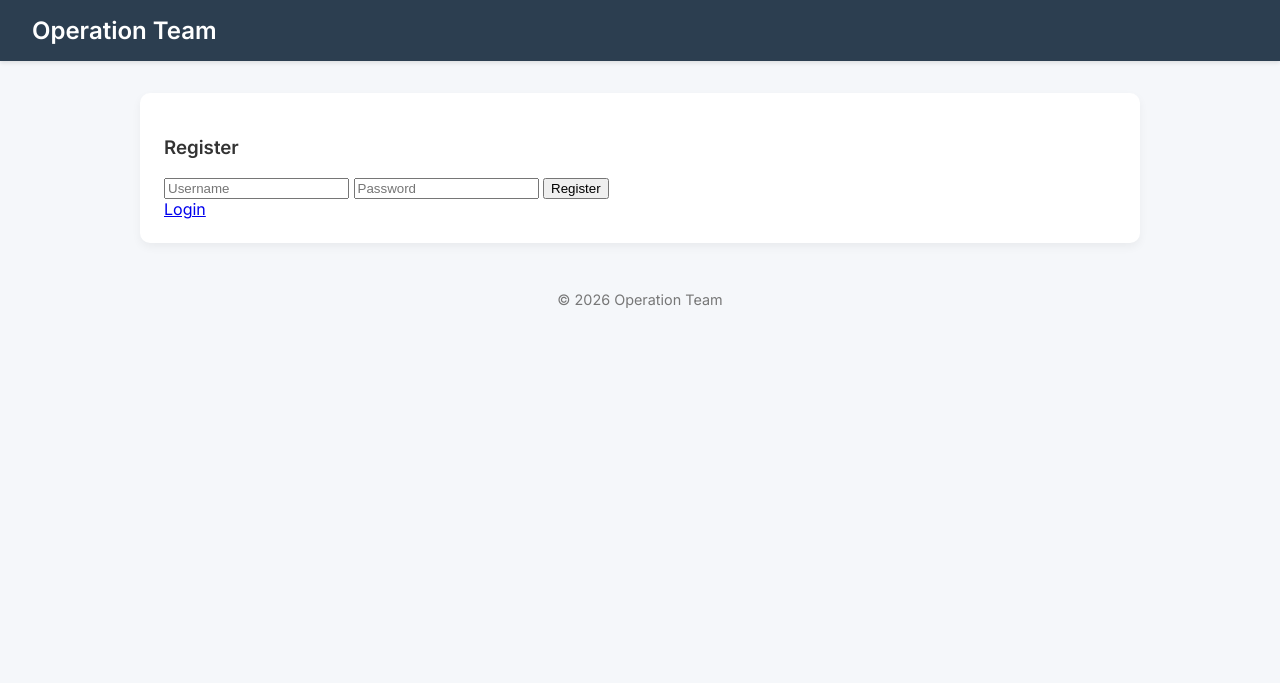
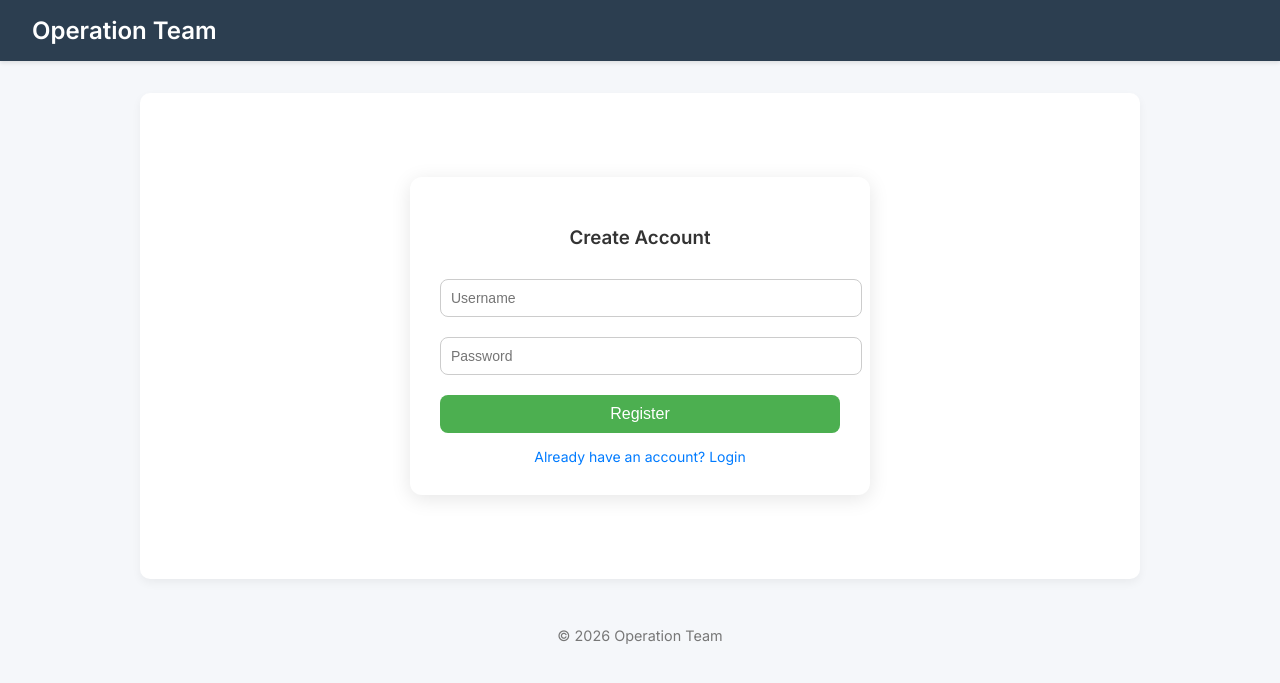
Before and after one commit to ImAleon/potential-spoon, a Flask app: page /register in a window 1280 px wide. Shown: the top 683 px of the page. Run offline with Flask 3, Linux system fonts and the light colour scheme.

Commit message:
register.html

```diff
--- a/templates/register.html
+++ b/templates/register.html
@@ -1,13 +1,82 @@
 {% extends "base.html" %}
+
 {% block content %}
+<style>
+    .auth-container {
+        max-width: 400px;
+        margin: 60px auto;
+        padding: 30px;
+        border-radius: 12px;
+        box-shadow: 0 4px 20px rgba(0,0,0,0.1);
+        background: #fff;
+        text-align: center;
+    }
+
+    .auth-container h3 {
+        margin-bottom: 20px;
+    }
+
+    .auth-container input {
+        width: 100%;
+        padding: 10px;
+        margin: 10px 0;
+        border: 1px solid #ccc;
+        border-radius: 8px;
+        font-size: 14px;
+    }
+
+    .auth-container button {
+        width: 100%;
+        padding: 10px;
+        margin-top: 10px;
+        border: none;
+        border-radius: 8px;
+        background: #4CAF50;
+        color: white;
+        font-size: 16px;
+        cursor: pointer;
+        transition: 0.3s;
+    }
+
+    .auth-container button:hover {
+        background: #45a049;
+    }
+
+    .auth-container a {
+        display: block;
+        margin-top: 15px;
+        color: #007BFF;
+        text-decoration: none;
+        font-size: 14px;
+    }
+
+    .auth-container a:hover {
+        text-decoration: underline;
+    }
+
+    .error-message {
+        color: #e74c3c;
+        background: #fdecea;
+        padding: 10px;
+        border-radius: 6px;
+        margin-bottom: 15px;
+        font-size: 14px;
+    }
+</style>
+
+<div class="auth-container">
+    <h3>Create Account</h3>
+
     {% if error %}
-<p style="color:red;">{{ error }}</p>
+        <div class="error-message">{{ error }}</div>
     {% endif %}
-<h3>Register</h3>
+
     <form method="POST">
         <input name="username" placeholder="Username" required>
         <input name="password" type="password" placeholder="Password" required>
         <button type="submit">Register</button>
     </form>
-<a href="/login">Login</a>
+
+    <a href="/login">Already have an account? Login</a>
+</div>
 {% endblock %}
```
Lines whose indentation alone changed are shown as unchanged.
